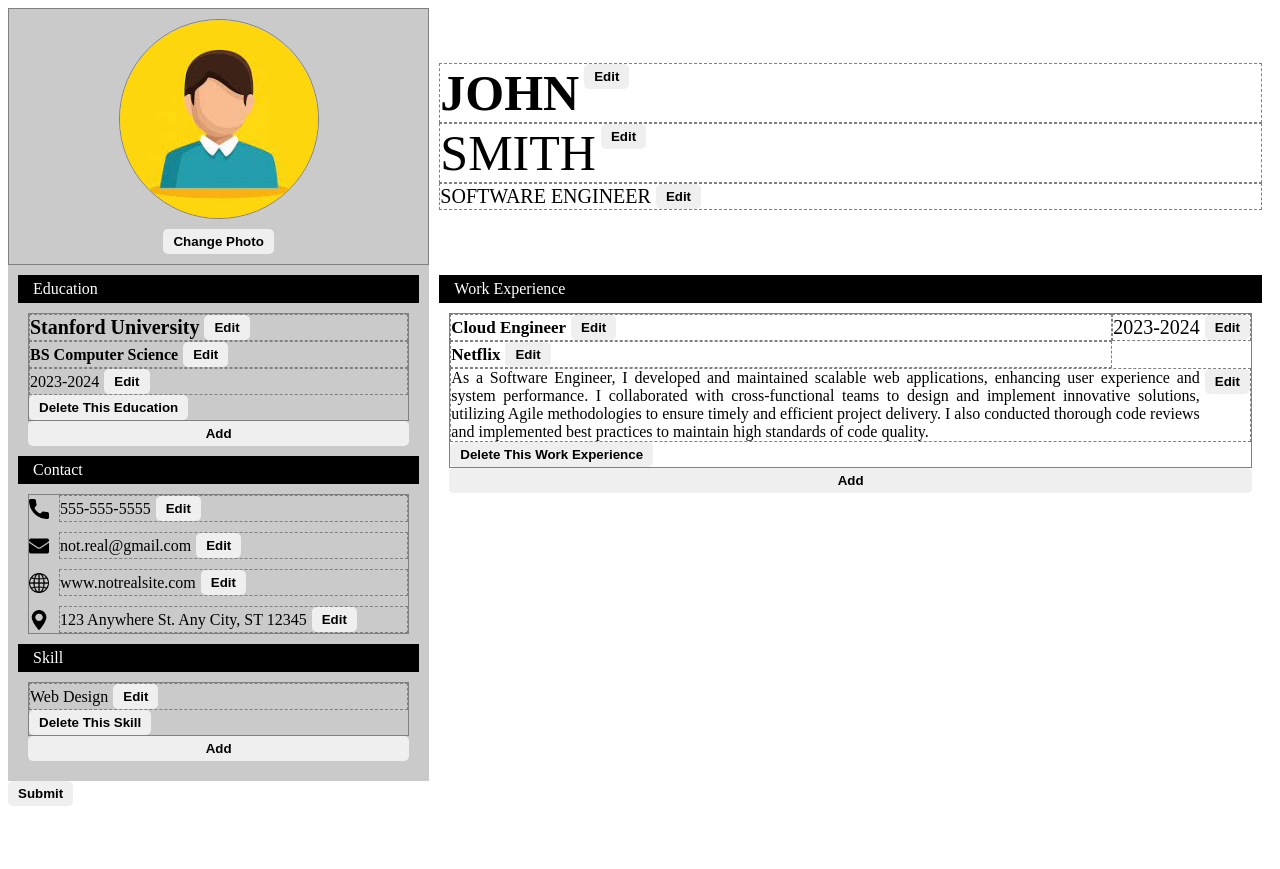
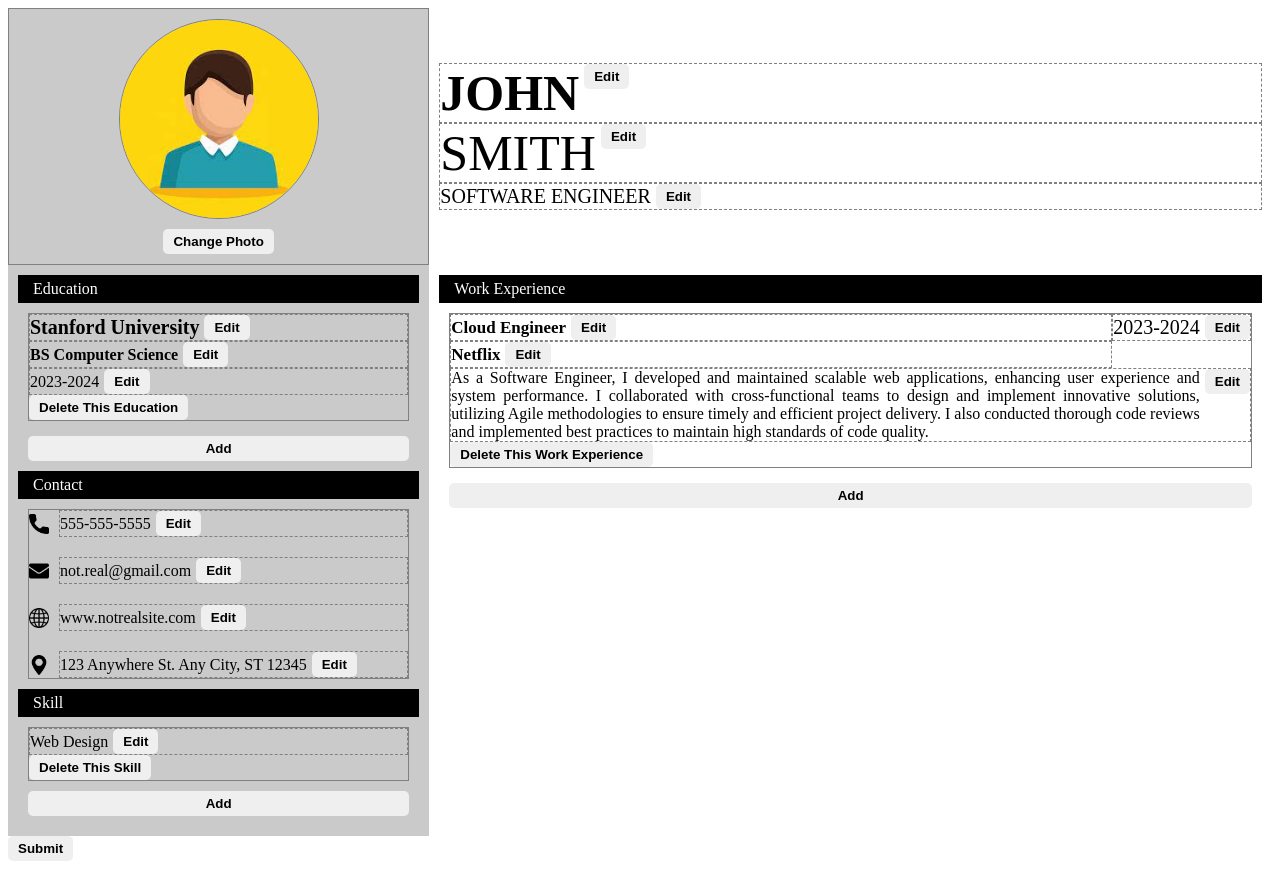
Before and after one commit to Jaizzer/swift-cv, a React (Vite) app: page / in a window 1280 px wide. Before the commit the page ends 814 px from the top, so only its background shows below. Built offline with nearby package versions, Linux system fonts and the light colour scheme.

Commit message:
feat: Modify spacing of contents in respective areas

```diff
--- a/src/index.css
+++ b/src/index.css
@@ -65,7 +65,7 @@ form button,
 .contact {
     padding: 0px;
     display: grid;
-    gap: 10px;
+    gap: 20px;
 }
 
 .contact-item {
@@ -248,3 +248,12 @@ button {
     padding: 10px;
     display: grid;
 }
+
+.content.education,
+.content.work-experience {
+    gap: 15px;
+}
+
+.content.skills {
+    gap: 10px;
+}
```
